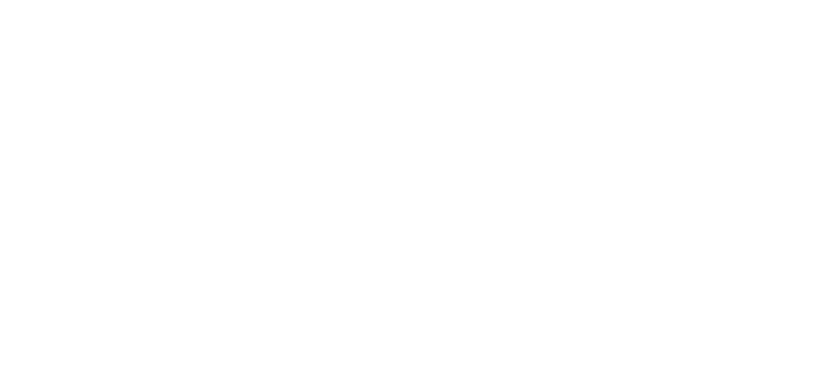
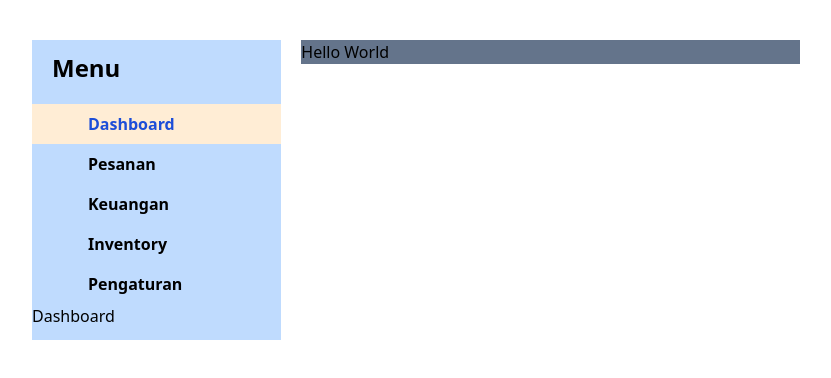
Before and after one commit to dpbayu/PageAdmin, a website: page index.html in a window 1280 px wide. Shown: the whole page, without its empty margins (224-1055 px from the left). Drawn offline with nearby package versions, Linux system fonts and the light colour scheme.

Commit message:
initial commit

```diff
--- a/index.html
+++ b/index.html
@@ -10,7 +10,45 @@
 </head>
 
 <body>
-
+    <div class="container w-full h-fit flex mx-auto px-4 xl:px-64 my-10">
+        <div class="w-1/3 h-full bg-blue-200 py-3 mr-5" x-data="{menu:'Dashboard'}">
+            <h1 class="text-2xl font-bold mb-5 px-5">Menu</h1>
+            <ul class="flex flex-col">
+                <!-- Dashboard -->
+                <li class="w-full"><a class="inline-block px-14 py-2 font-semibold hover:text-blue-800"
+                        :class="{'bg-orange-100 w-full text-blue-700': menu === 'Dashboard'}" href="#"
+                        @click.prevent="menu='Dashboard'">Dashboard</a></li>
+                <!-- Pesanan -->
+                <li class="w-full"><a class="inline-block px-14 py-2 font-semibold hover:text-blue-800"
+                        :class="{'bg-orange-100 w-full text-blue-700': menu === 'Pesanan'}" href="#"
+                        @click.prevent="menu='Pesanan'">Pesanan</a></li>
+                <!-- Keuangan -->
+                <li class="w-full"><a class="inline-block px-14 py-2 font-semibold hover:text-blue-800"
+                        :class="{'bg-orange-100 w-full text-blue-700': menu === 'Keuangan'}" href="#"
+                        @click.prevent="menu='Keuangan'">Keuangan</a></li>
+                <!-- Inventory -->
+                <li class="w-full"><a class="inline-block px-14 py-2 font-semibold hover:text-blue-800"
+                        :class="{'bg-orange-100 w-full text-blue-700': menu === 'Inventory'}" href="#"
+                        @click.prevent="menu='Inventory'">Inventory</a></li>
+                <!-- Pengaturan Akun -->
+                <li class="w-full"><a class="inline-block px-14 py-2 font-semibold hover:text-blue-800"
+                        :class="{'bg-orange-100 w-full text-blue-700': menu === 'PengaturanAkun'}" href="#"
+                        @click.prevent="menu='PengaturanAkun'">Pengaturan</a></li>
+            </ul>
+            <div>
+                <ul>
+                    <li x-show="menu === 'Dashboard'">Dashboard</li>
+                    <li x-show="menu === 'Pesanan'">Pesanan</li>
+                    <li x-show="menu === 'Keuangan'">Keuangan</li>
+                    <li x-show="menu === 'Inventory'">Inventory</li>
+                    <li x-show="menu === 'PengaturanAkun'">Pengaturan Akun</li>
+                </ul>
+            </div>
+        </div>
+        <div class="w-2/3 h-full bg-slate-500">
+            <h1>Hello World</h1>
+        </div>
+    </div>
 </body>
 
 </html>
```
